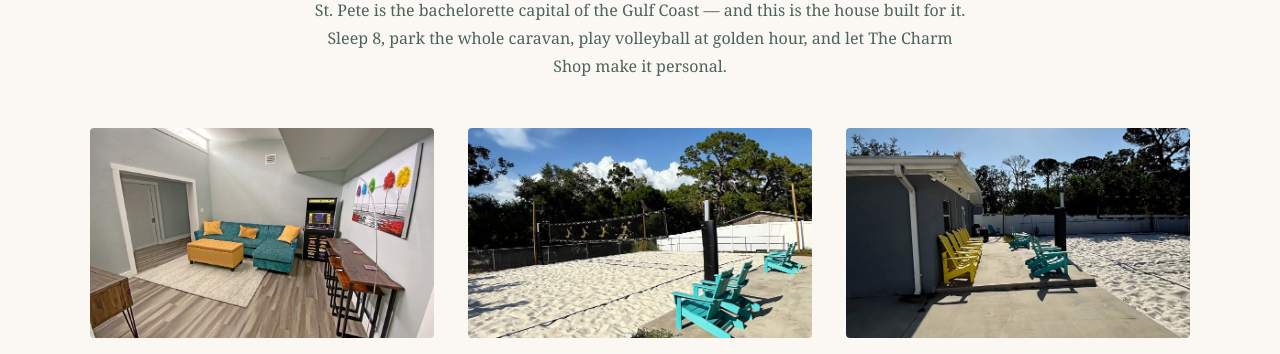
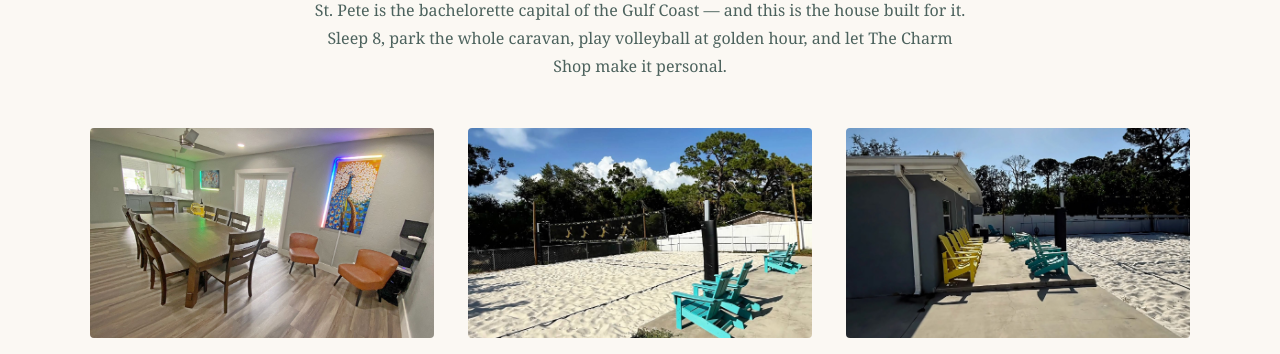
Before and after one commit to Jachest/gulfcoastcharm, a plain HTML site: page celebrations.html in a window 1280 px wide. Shown: the part 578-932 px from the top of the page. Drawn offline with Linux system fonts and the light colour scheme.

Commit message:
Add dining room photos to the Stay gallery and Celebrations page
Co-Authored-By: Claude Fable 5.1 <noreply@anthropic.com>
Claude-Session: https://claude.ai/code/session_01NFRti3oouRfkZ7D4Y11Lio

```diff
--- a/celebrations.html
+++ b/celebrations.html
@@ -39,7 +39,7 @@
   The Charm Shop make it personal.</p>
   <div class="features">
     <div class="feature">
-      <img src="images/living-room-2.jpg" alt="Living room with sectional and arcade cabinet">
+      <img src="images/dining-2.jpg" alt="Dining room for the whole crew">
       <h3>1 · Book the House</h3>
       <p>Three bedrooms, dining for eight, arcade nights, and a private court four minutes from the beach.</p>
     </div>
```
Also changed, not shown: stay.html (+1 -1 lines), images/dining-1.jpg (added), images/dining-2.jpg (added).
